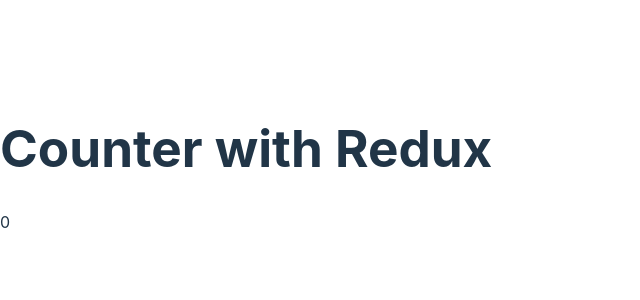
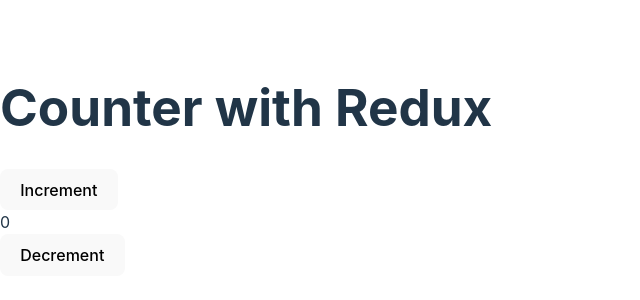
Before and after one commit to Rakesh01999/Intro-to-Redux, a React (Vite) app in the folder redux-bootstrap/: page / in a window 1280 px wide. Shown: the part 240-540 px from the top of the page, without its empty margins (0-640 px from the left). Built offline with nearby package versions, Linux system fonts and the light colour scheme.

Commit message:
reduxjs/toolkit react-redux installed

```diff
--- a/redux-bootstrap/package.json
+++ b/redux-bootstrap/package.json
@@ -10,8 +10,10 @@
     "preview": "vite preview"
   },
   "dependencies": {
+    "@reduxjs/toolkit": "^2.5.0",
     "react": "^18.3.1",
-    "react-dom": "^18.3.1"
+    "react-dom": "^18.3.1",
+    "react-redux": "^9.2.0"
   },
   "devDependencies": {
     "@eslint/js": "^9.17.0",
--- a/redux-bootstrap/src/App.tsx
+++ b/redux-bootstrap/src/App.tsx
@@ -4,7 +4,9 @@
   return (
     <div>
       <h1>Counter with Redux</h1>
+      <button>Increment</button>
       <div>0</div>
+      <button>Decrement</button>
     </div>
   );
 }
```
Also changed, not shown: 1 other file (tests, documents, lock files or other folders).
